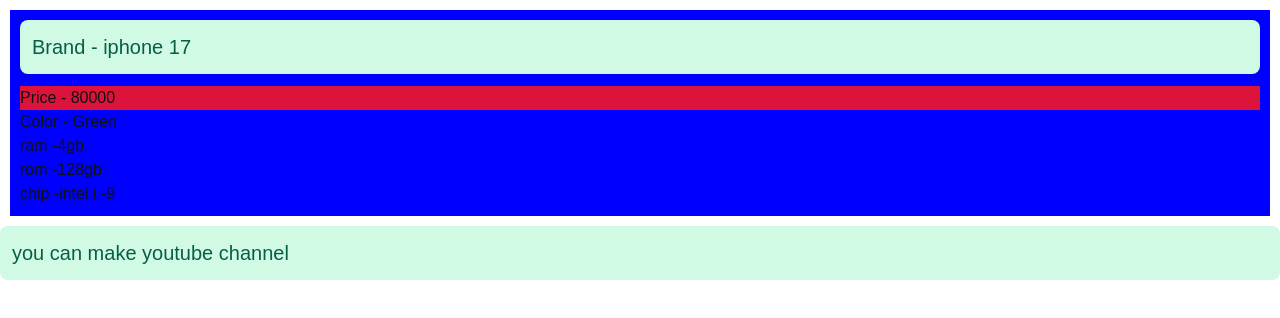
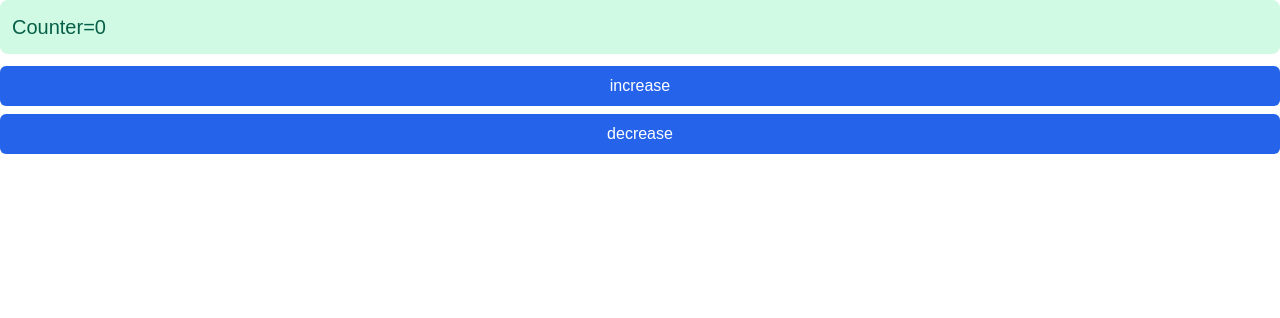
Before and after one commit to kashishdubey11092005-droid/React, a React (Vite) app in the folder my-app/: page / in a window 1280 px wide. Shown: the top 318 px of the page. Built offline with nearby package versions, Linux system fonts and the light colour scheme.

Commit message:
UseState using counter button

```diff
--- a/my-app/src/App.jsx
+++ b/my-app/src/App.jsx
@@ -72,19 +72,21 @@
 // export default App
 
 import React from "react";
-import Product from "./component/Product";
-import Items from "./component/Items";
+
+   import Product from "./component/Product";
+   import Items from "./component/Items";
+    import Event from "./component/Event";
+    import UseState from "./component/UseState";
 const App = () => {
    const obj = {
     ram : '4gb',
     rom :'128gb',
     chip : 'intel i -9 '
    }
-   return(
-    <div>
-    <Product name = "iphone 17" price ={80000} color  ="Green" data = {obj} />
-    <product name = "iphone 16" price ={70000} color = " blue"  />
-    <Items/>
+
+    return (
+      <div>
+      <UseState/>
        </div>
    )
   }
--- /dev/null
+++ b/my-app/src/component/UseState.jsx
@@ -0,0 +1,22 @@
+
+import {useState} from 'react';
+const UseState = () => {
+    const [counter, setCounter] =useState(0)
+const increase = () => {
+    setCounter (counter+1)
+
+}
+ const decrease = () => {
+    setCounter (counter-1)
+ }
+ return (
+<>
+    <h1>
+        Counter={counter}</h1>
+
+        <button onClick={increase}>increase</button>
+        <button onClick={decrease}>decrease</button>
+</>
+ );
+};
+export default UseState;
```
